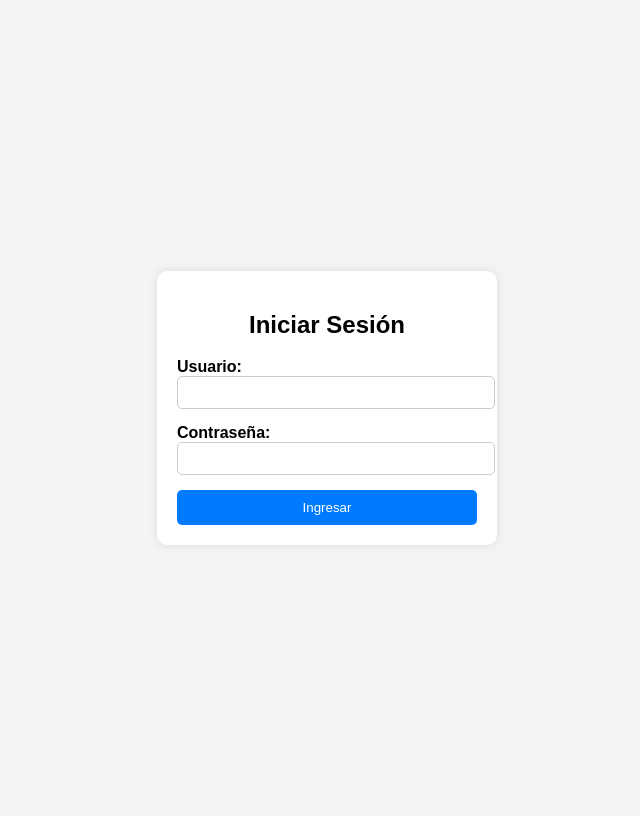
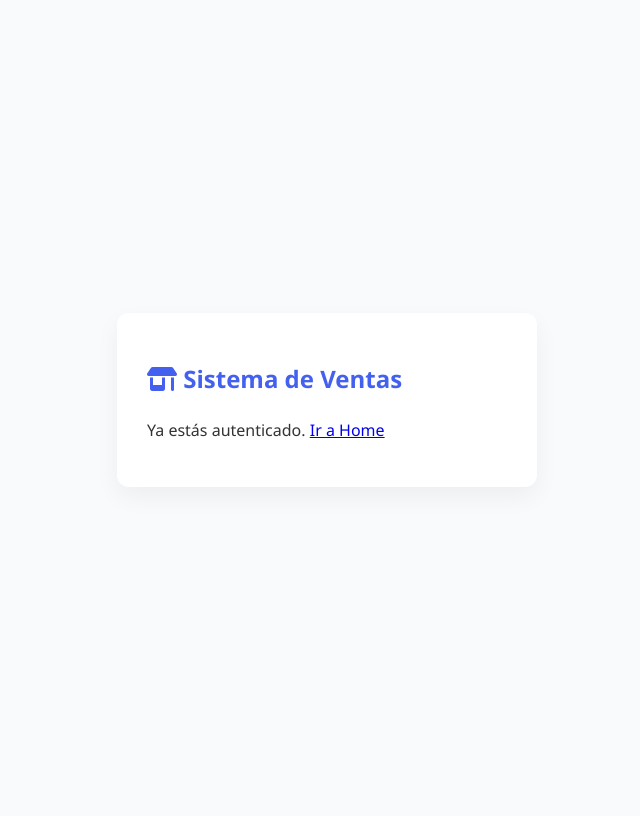
Before and after one commit to V1perBite/Modulo-SD, a Django app: page / in a window 1280 px wide. Shown: the whole page, without its empty margins (313-953 px from the left). After the commit the page ends 438 px from the top, so only its background shows below. Run offline with Django 5.2, Linux system fonts and the light colour scheme; the visitor is signed in with stand-in values (Sample User, id 1); some libraries are stand-ins or nearby versions.

Commit message:
segundo incremento se agregaron diseños al login y al home, tambien se modificaron urls.py y views.py

```diff
--- a/Modulo_SD/settings.py
+++ b/Modulo_SD/settings.py
@@ -122,3 +122,4 @@
 # https://docs.djangoproject.com/en/5.1/ref/settings/#default-auto-field
 
 DEFAULT_AUTO_FIELD = 'django.db.models.BigAutoField'
+LOGIN_URL = '/'
--- a/Modulo_SD/static/css/styles.css
+++ b/Modulo_SD/static/css/styles.css
@@ -1,51 +1,121 @@
+:root {
+    --primary: #4361ee;
+    --primary-hover: #3a56d4;
+    --background: #f9fafb;
+    --card-bg: #ffffff;
+    --text: #333333;
+    --text-light: #6b7280;
+    --border: #e5e7eb;
+  }
+
   body {
-    font-family: Arial, sans-serif;
-    background-color: #f4f4f4;
+    font-family: 'Segoe UI', Tahoma, Geneva, Verdana, sans-serif;
+    background-color: var(--background);
     display: flex;
     justify-content: center;
     align-items: center;
     height: 100vh;
+    margin: 0;
+    color: var(--text);
   }
 
-/* Contenedor del formulario */
   .login-container {
-    background: white;
-    padding: 20px;
-    border-radius: 10px;
-    box-shadow: 0 0 10px rgba(0, 0, 0, 0.1);
-    text-align: center;
-    width: 300px;
+    background: var(--card-bg);
+    padding: 30px;
+    border-radius: 12px;
+    box-shadow: 0 10px 25px rgba(0, 0, 0, 0.05);
+    width: 360px;
+    transition: all 0.3s ease;
   }
 
-/* Campos de entrada */
+  .login-container h2 {
+    margin-bottom: 24px;
+    font-weight: 600;
+    color: var(--primary);
+    font-size: 24px;
+  }
+
+  .login-container form {
+    width: 100%;
+  }
+
   .input-group {
-    margin-bottom: 15px;
+    margin-bottom: 20px;
     text-align: left;
   }
 
   .input-group label {
     display: block;
-    font-weight: bold;
+    font-weight: 500;
+    margin-bottom: 8px;
+    font-size: 14px;
+    color: var(--text-light);
   }
 
   .input-group input {
     width: 100%;
-    padding: 8px;
-    border: 1px solid #ccc;
-    border-radius: 5px;
+    padding: 12px;
+    border: 1px solid var(--border);
+    border-radius: 8px;
+    font-size: 16px;
+    transition: border-color 0.3s ease;
+    box-sizing: border-box;
   }
 
-/* Botón */
+  .input-group input:focus {
+    outline: none;
+    border-color: var(--primary);
+    box-shadow: 0 0 0 3px rgba(67, 97, 238, 0.1);
+  }
+
   .btn {
-    background-color: #007bff;
+    background-color: var(--primary);
     color: white;
-    padding: 10px;
+    padding: 12px;
     border: none;
-    border-radius: 5px;
+    border-radius: 8px;
     cursor: pointer;
     width: 100%;
+    font-size: 16px;
+    font-weight: 500;
+    transition: background-color 0.3s ease;
+    margin-top: 10px;
   }
 
   .btn:hover {
-    background-color: #0056b3;
+    background-color: var(--primary-hover);
   }
+
+  /* Añadir animación y efectos */
+  .login-container:hover {
+    box-shadow: 0 15px 30px rgba(0, 0, 0, 0.1);
+  }
+
+  /* Mensaje de error */
+  .error-message {
+    color: #ef4444;
+    margin-bottom: 15px;
+    font-size: 14px;
+  }
+
+  /* Enlace para recuperar contraseña */
+  .forgot-password {
+    margin-top: 15px;
+    font-size: 14px;
+    color: var(--text-light);
+  }
+
+  .forgot-password a {
+    color: var(--primary);
+    text-decoration: none;
+  }
+
+  .forgot-password a:hover {
+    text-decoration: underline;
+  }
+
+  /* Logo o imagen si lo necesitas */
+  .logo {
+    margin-bottom: 20px;
+    max-width: 120px;
+  }
--- a/Modulo_SD/urls.py
+++ b/Modulo_SD/urls.py
@@ -1,19 +1,3 @@
-"""
-URL configuration for Modulo_SD project.
-
-The `urlpatterns` list routes URLs to views. For more information please see:
-    https://docs.djangoproject.com/en/5.1/topics/http/urls/
-Examples:
-Function views
-    1. Add an import:  from my_app import views
-    2. Add a URL to urlpatterns:  path('', views.home, name='home')
-Class-based views
-    1. Add an import:  from other_app.views import Home
-    2. Add a URL to urlpatterns:  path('', Home.as_view(), name='home')
-Including another URLconf
-    1. Import the include() function: from django.urls import include, path
-    2. Add a URL to urlpatterns:  path('blog/', include('blog.urls'))
-"""
 from django.contrib import admin
 from django.urls import path, include
 
--- a/login/templates/index/home.html
+++ b/login/templates/index/home.html
@@ -4,25 +4,52 @@
 <head>
     <meta charset="UTF-8">
     <meta name="viewport" content="width=device-width, initial-scale=1.0">
-    <title>Iniciar Sesión</title>
-    {% load static %}
-    <link rel="stylesheet" href="{% static 'css/styles.css' %}">
+    <title>Sistema de Ventas y Distribución - Inicio</title>
+    <link rel="stylesheet" href="{% static 'css/home_styles.css' %}">
+    <link rel="stylesheet" href="https://cdnjs.cloudflare.com/ajax/libs/font-awesome/6.1.1/css/all.min.css">
 </head>
 <body>
-    <div class="login-container">
-        <h2>Iniciar Sesión</h2>
-        <form method="post">
-            {% csrf_token %}
-            <div class="input-group">
-                <label for="id_username">Usuario:</label>
-                <input type="text" name="username" id="id_username" required>
+    <div class="navbar">
+        <div class="logo">
+            <i class="fas fa-store-alt"></i> Sistema de Ventas
+        </div>
+        <div class="nav-links">
+            <a href="#"><i class="fas fa-tachometer-alt"></i> Dashboard</a>
+            <a href="#"><i class="fas fa-shopping-cart"></i> Ventas</a>
+            <a href="#"><i class="fas fa-box"></i> Productos</a>
+            <a href="#"><i class="fas fa-users"></i> Clientes</a>
+            <a href="#"><i class="fas fa-truck"></i> Distribución</a>
+        </div>
+        <div class="user-menu">
+            <span>Bienvenido, {{ user.username }}</span>
+            <a href="{% url 'logout' %}"><i class="fas fa-sign-out-alt"></i> Cerrar sesión</a>
+        </div>
+    </div>
+
+    <div class="main-content">
+        <h1>Bienvenido al Sistema de Ventas y Distribución</h1>
+        <div class="dashboard-cards">
+            <div class="card">
+                <i class="fas fa-chart-line"></i>
+                <h2>Ventas del día</h2>
+                <p>$0.00</p>
             </div>
-            <div class="input-group">
-                <label for="id_password">Contraseña:</label>
-                <input type="password" name="password" id="id_password" required>
+            <div class="card">
+                <i class="fas fa-box"></i>
+                <h2>Productos</h2>
+                <p>0</p>
             </div>
-            <button type="submit" class="btn">Ingresar</button>
-        </form>
+            <div class="card">
+                <i class="fas fa-users"></i>
+                <h2>Clientes</h2>
+                <p>0</p>
+            </div>
+            <div class="card">
+                <i class="fas fa-truck"></i>
+                <h2>Entregas pendientes</h2>
+                <p>0</p>
+            </div>
+        </div>
     </div>
 </body>
 </html>
--- a/login/templates/usuarios/login.html
+++ b/login/templates/usuarios/login.html
@@ -1,13 +1,49 @@
-<form method="post">
+{% load static %}
+<!DOCTYPE html>
+<html lang="es">
+<head>
+    <meta charset="UTF-8">
+    <meta name="viewport" content="width=device-width, initial-scale=1.0">
+    <title>Sistema de Ventas y Distribución - Login</title>
+    <link rel="stylesheet" href="{% static 'css/styles.css' %}">
+    <link rel="stylesheet" href="https://cdnjs.cloudflare.com/ajax/libs/font-awesome/6.1.1/css/all.min.css">
+</head>
+<body>
+    <div class="login-container">
+        <h2><i class="fas fa-store-alt"></i> Sistema de Ventas</h2>
+
+        <!-- Mensajes de error -->
+        {% if messages %}
+        <div class="error-message">
+            {% for message in messages %}
+                <p>{{ message }}</p>
+            {% endfor %}
+        </div>
+        {% endif %}
+
+        <!-- Comprobación si el usuario ya está autenticado -->
         {% if user.is_authenticated %}
             <p>Ya estás autenticado. <a href="{% url 'home' %}">Ir a Home</a></p>
         {% else %}
             <form method="post">
                 {% csrf_token %}
-        {{ form.as_p }}
-        <button type="submit">Iniciar sesión</button>
+                <div class="input-group">
+                    <label for="id_username">Usuario:</label>
+                    <input type="text" name="username" id="id_username" placeholder="Ingrese su nombre de usuario" required>
+                </div>
+                <div class="input-group">
+                    <label for="id_password">Contraseña:</label>
+                    <input type="password" name="password" id="id_password" placeholder="Ingrese su contraseña" required>
+                </div>
+                <button type="submit" class="btn">
+                    <i class="fas fa-sign-in-alt"></i> Iniciar Sesión
+                </button>
             </form>
+
+            <div class="forgot-password">
+                <a href="#">¿Olvidaste tu contraseña?</a>
+            </div>
         {% endif %}
-
-{% load static %}
-<link rel="stylesheet" href="{% static 'css/styles.css' %}">
+    </div>
+</body>
+</html>
--- a/login/urls.py
+++ b/login/urls.py
@@ -1,10 +1,8 @@
 from django.urls import path
-from .views import *
-from django.contrib.auth.views import LogoutView
-
+from . import views
 
 urlpatterns = [
-    path('login/', login_view, name='login'),
-    path('logout/', LogoutView.as_view(next_page='login'), name='logout'),
-    path('', home_view, name='home'),
+    path('', views.login_view, name='login'),
+    path('home/', views.home_view, name='home'),
+    path('logout/', views.logout_view, name='logout'),
 ]
--- a/login/views.py
+++ b/login/views.py
@@ -4,7 +4,7 @@
 from django.contrib.auth.decorators import login_required
 from django.conf import settings
 from django.templatetags.static import static
-
+from django.contrib import messages
 
 def login_view(request):
     if request.method == 'POST':
@@ -12,19 +12,18 @@
         if form.is_valid():
             user = form.get_user()
             login(request, user)
-            return redirect('home')  # Asegúrate de que 'home' está en tus URLs
-
+            return redirect('home')
+        else:
+            messages.error(request, 'Usuario o contraseña incorrectos')
     else:
         form = AuthenticationForm()
 
     return render(request, 'usuarios/login.html', {'form': form})
 
-
 @login_required
 def home_view(request):
     return render(request, 'index/home.html')
 
-
 def logout_view(request):
     logout(request)
     return redirect('login')
```
Also changed, not shown: Modulo_SD/static/css/home_styles.css (added, +115 -0 lines). Lines whose indentation alone changed are shown as unchanged.
